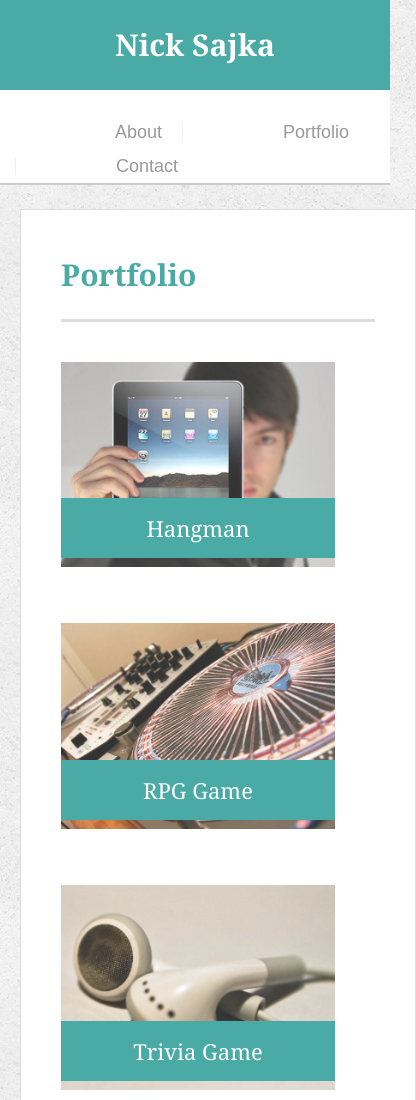
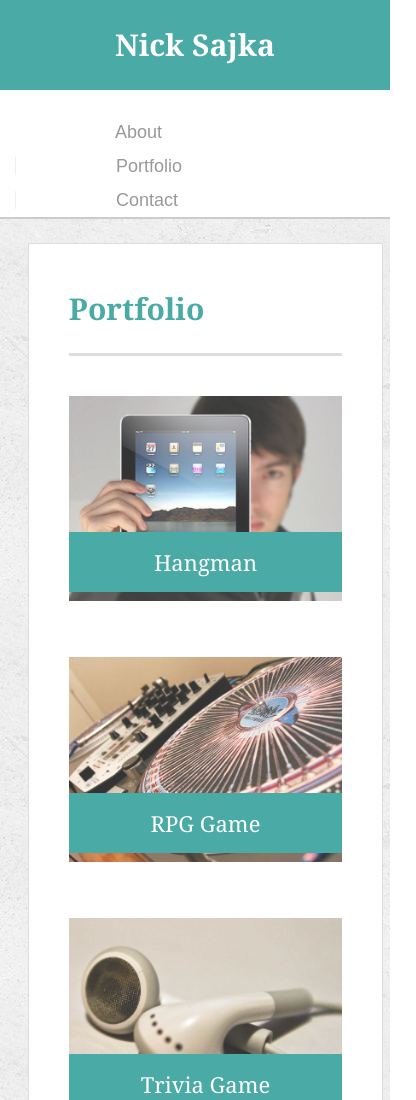
Before and after one commit to sajkani/Responsive-Portfolio, a plain HTML site: page portfolio.html in a window 390 px wide. Shown: the top 1100 px of the page, 416 px wide, since content can reach past the window. Drawn offline with Linux system fonts and the light colour scheme.

Commit message:
Final commit 1.0

```diff
--- a/assets/css/style.css
+++ b/assets/css/style.css
@@ -239,6 +239,7 @@ input[type=submit] {
 }
 
 @media screen and (max-width: 980px) {
+
 .container {
   width: 100%;
   padding-top: 20px;
@@ -247,22 +248,37 @@ input[type=submit] {
   padding-bottom: 20px;
 }
 
+nav {
+  margin-right: 50px;
+}
+
 .main-section {
-  width: 50%;
+  width: 60%;
   padding: 30px;
 }
+
+.work {
+  width: 100%;
+}
+
+.sidebar {
+  float: left;
+  margin-left: 60px;
+}
+
 .auth-image {
   float: left;
-    width: 200px;
+  width: 90%;
   height: auto;
   margin-top: 10px;
   margin-right: 25px;
+}
 
-}
 p {
   float: right;
   margin-bottom: 20px;
  }
+
 footer {
   width: 100%;
   padding-top: 40px;
@@ -278,11 +294,17 @@ footer {
 body {
   width: auto;
 }
+
 .main-section {
-  width: auto;
+  width: 100%;
   padding: 40px;
   margin: 20px;
 }
+
+.work {
+  width:46%;
+}
+
 .auth-image {
   float: left;
   width: 200px;
@@ -290,29 +312,36 @@ body {
   margin-top: 10px;
   margin-right: 25px;
 }
+
 p {
   text-align: left;
   width: 50%;
 }
+
 h2 {
   width: auto;
 }
+
 .sidebar {
   float: left;
   max-width: 650px;
   margin: 20px;
-
 }
 
 footer {
-
   padding-top: 40px;
   padding-right: 20px;
   padding-left: 40px;
   padding-bottom: 20px;
 }
 
+}
+
 @media screen and (max-width: 640px) {
+
+#main-container {
+  padding-left: 2%;
+}
 
 body {
   width: 100%;
@@ -322,6 +351,14 @@ footer {
   position: static;
   margin: 0px;
 
+}
+
+.main-section {
+  width: 93%;
+}
+
+.work {
+  width:100%;
 }
 
 .container {
@@ -355,13 +392,12 @@ nav a {
 p {
   width: 100%;
 }
+
 .sidebar {
   clear:both;
   width:93%;
   margin:20px;
   padding:40px;
-
-
 }
 
 }
```
Lines whose indentation alone changed are shown as unchanged.
